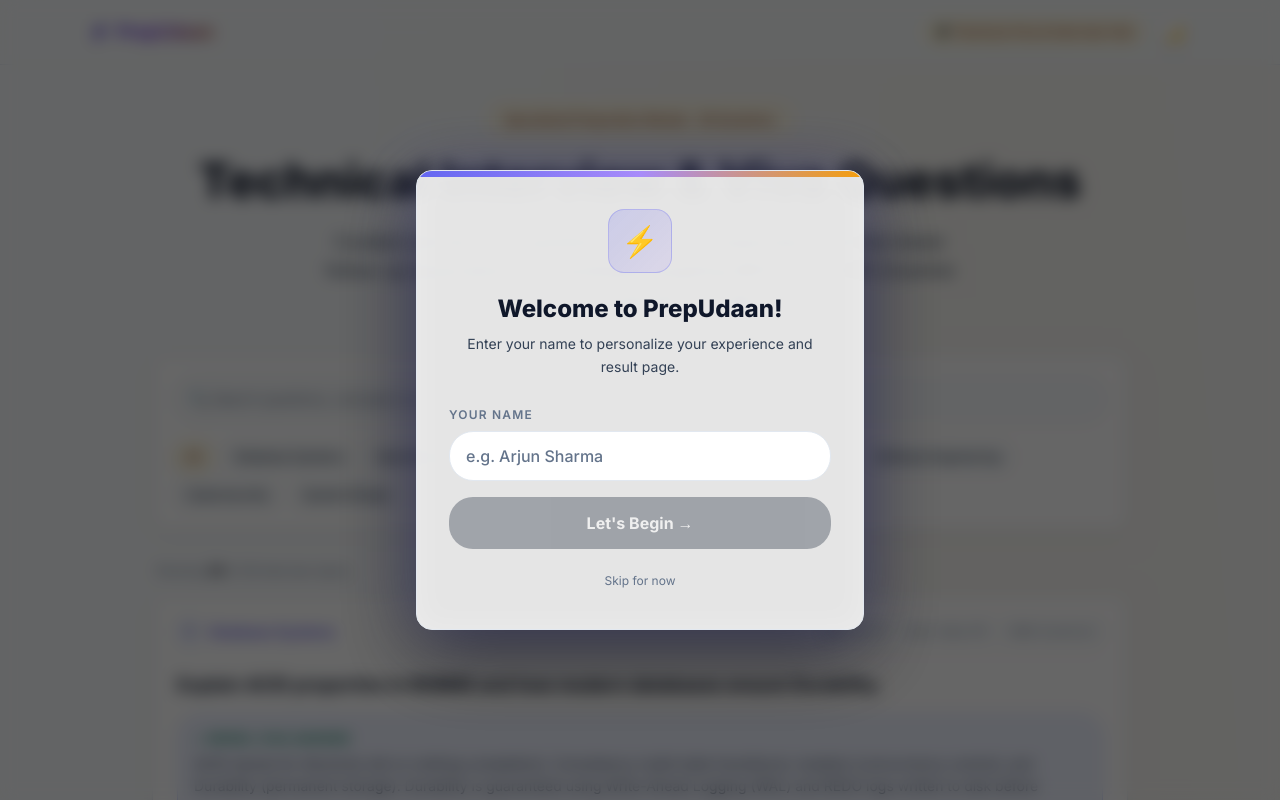
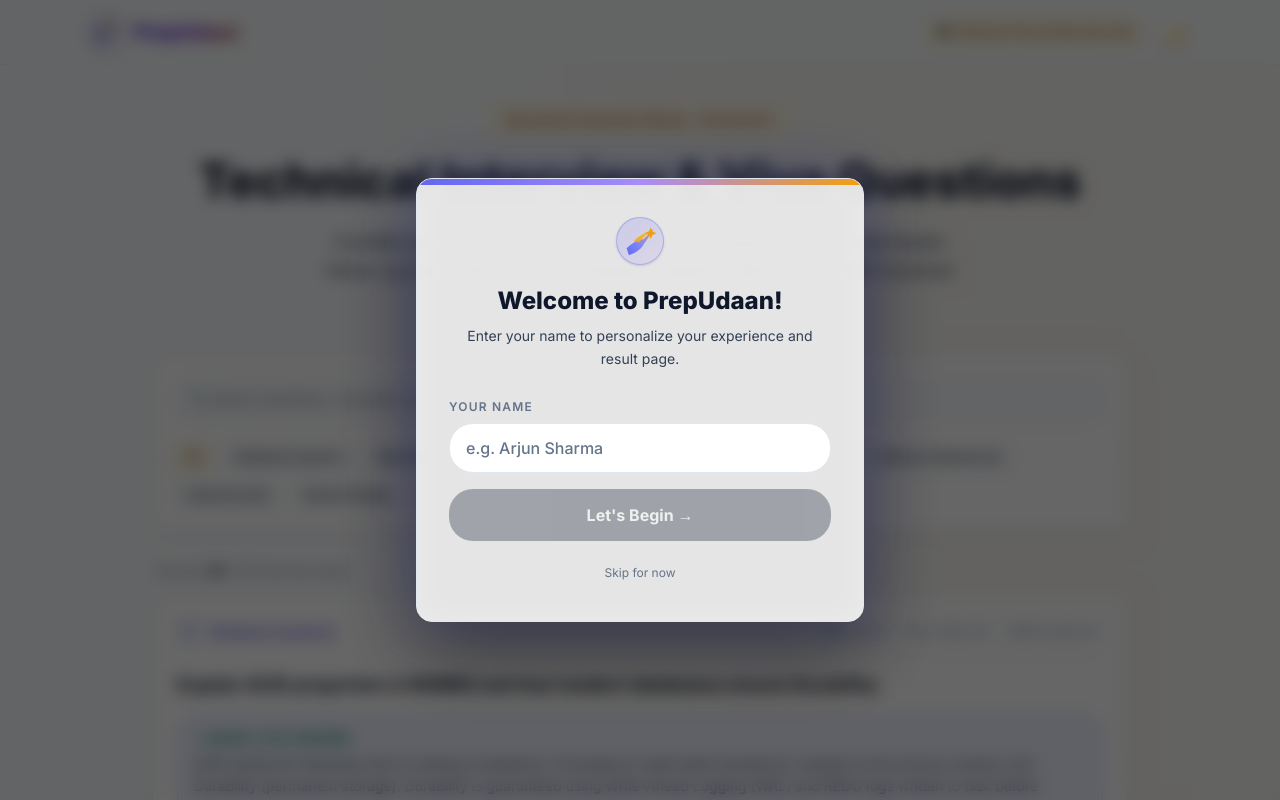
Before and after one commit to Akash-Raj-Official/PrepUdaan, a Next.js app: page /interview-prep in a window 1280 px wide. Shown: the top 800 px of the page. Built offline with nearby package versions, Linux system fonts and the light colour scheme.

Commit message:
feat: design custom soaring wing vector logo matching PrepUdaan brand and integrate across site

```diff
--- a/app/exams/[examId]/page.tsx
+++ b/app/exams/[examId]/page.tsx
@@ -3,6 +3,7 @@
 import { getExamConfig, getPapersForExam, getAllExamSummaries } from "@/lib/data-loader";
 import type { PaperSummary } from "@/lib/types";
 import ThemeToggle from "@/components/ThemeToggle";
+import Logo from "@/components/Logo";
 import type { Metadata } from "next";
 
 interface Props {
@@ -75,8 +76,8 @@
       <nav className="sticky top-0 z-50 border-b border-[var(--border)] bg-[var(--bg-primary)]/80 backdrop-blur-xl transition-colors duration-300">
         <div className="max-w-6xl mx-auto px-4 sm:px-6 flex items-center justify-between h-16 text-sm">
           <div className="flex items-center gap-3 min-w-0">
-            <Link href="/" className="flex items-center gap-1.5 font-bold gradient-text text-lg shrink-0">
-              <span>⚡</span>PrepUdaan
+            <Link href="/" className="shrink-0 group">
+              <Logo size="sm" />
             </Link>
             <span className="text-[var(--border)]">/</span>
             <span className="text-[var(--text-muted)] truncate hidden sm:inline">{exam.category}</span>
--- a/app/exams/[examId]/papers/[paperId]/page.tsx
+++ b/app/exams/[examId]/papers/[paperId]/page.tsx
@@ -3,6 +3,7 @@
 import { getExamConfig, getPaper, getAllExamSummaries, getPapersForExam } from "@/lib/data-loader";
 import type { Metadata } from "next";
 import ThemeToggle from "@/components/ThemeToggle";
+import Logo from "@/components/Logo";
 
 interface Props {
   params: Promise<{ examId: string; paperId: string }>;
@@ -78,8 +79,8 @@
       <nav className="sticky top-0 z-50 border-b border-[var(--border)] bg-[var(--bg-primary)]/80 backdrop-blur-xl transition-colors duration-300">
         <div className="max-w-5xl mx-auto px-4 sm:px-6 flex items-center justify-between h-16 text-sm">
           <div className="flex items-center gap-2 min-w-0">
-            <Link href="/" className="font-bold gradient-text text-lg flex items-center gap-1 shrink-0">
-              <span>⚡</span>PrepUdaan
+            <Link href="/" className="shrink-0 group">
+              <Logo size="sm" />
             </Link>
             <span className="text-[var(--border)]">/</span>
             <Link href={`/exams/${examId}`} className="text-[var(--text-muted)] hover:text-[var(--text-secondary)] transition-colors shrink-0">
--- a/app/interview-prep/page.tsx
+++ b/app/interview-prep/page.tsx
@@ -3,6 +3,7 @@
 import { useState, useMemo } from "react";
 import Link from "next/link";
 import ThemeToggle from "@/components/ThemeToggle";
+import Logo from "@/components/Logo";
 import { VIVA_QUESTIONS, VivaTopic } from "@/data/viva-questions";
 
 const CATEGORIES = [
@@ -42,8 +43,8 @@
       {/* Nav */}
       <nav className="sticky top-0 z-50 border-b border-[var(--border)] bg-[var(--bg-primary)]/80 backdrop-blur-xl transition-colors duration-300">
         <div className="max-w-6xl mx-auto px-4 sm:px-6 flex items-center justify-between h-16 text-sm">
-          <Link href="/" className="flex items-center gap-1.5 font-bold gradient-text text-lg">
-            <span>⚡</span>PrepUdaan
+          <Link href="/" className="group">
+            <Logo size="md" />
           </Link>
           <div className="flex items-center gap-3 text-xs">
             <span className="px-2.5 py-1 rounded-full badge-amber font-semibold hidden sm:inline-block">
--- a/app/page.tsx
+++ b/app/page.tsx
@@ -2,6 +2,7 @@
 import { getExamsByCategory, getExamStats } from "@/lib/data-loader";
 import type { ExamSummary } from "@/lib/types";
 import ThemeToggle from "@/components/ThemeToggle";
+import Logo from "@/components/Logo";
 
 // ─── Category metadata (icons, colors, order) ──────────────────────────────────
 const CATEGORY_META: Record<
@@ -111,11 +112,8 @@
       {/* ── Navigation ────────────────────────────────────────────────────────── */}
       <nav className="sticky top-0 z-50 border-b border-[var(--border)] bg-[var(--bg-primary)]/80 backdrop-blur-xl transition-colors duration-300">
         <div className="max-w-6xl mx-auto px-4 sm:px-6 flex items-center justify-between h-16">
-          <Link href="/" className="flex items-center gap-2 group">
-            <span className="text-2xl">⚡</span>
-            <span className="font-bold text-xl tracking-tight gradient-text">
-              PrepUdaan
-            </span>
+          <Link href="/" className="group">
+            <Logo size="md" />
           </Link>
           <div className="flex items-center gap-3 text-sm text-[var(--text-secondary)]">
             <Link
@@ -377,10 +375,9 @@
       {/* ── Footer ──────────────────────────────────────────────────────────────── */}
       <footer className="border-t border-[var(--border)] py-8 px-4 sm:px-6 mt-auto">
         <div className="max-w-6xl mx-auto flex flex-col sm:flex-row items-center justify-between gap-4">
-          <div className="flex items-center gap-2">
-            <span className="text-xl">⚡</span>
-            <span className="font-bold gradient-text">PrepUdaan</span>
-          </div>
+          <Link href="/">
+            <Logo size="sm" />
+          </Link>
           <p className="text-sm text-[var(--text-muted)] text-center">
             Take official-style papers. Understand performance. Master technical interview concepts.
           </p>
--- /dev/null
+++ b/components/Logo.tsx
@@ -0,0 +1,75 @@
+import React from "react";
+
+interface LogoProps {
+  size?: "sm" | "md" | "lg";
+  showText?: boolean;
+  className?: string;
+}
+
+export default function Logo({ size = "md", showText = true, className = "" }: LogoProps) {
+  const iconSizes = {
+    sm: "w-7 h-7",
+    md: "w-9 h-9",
+    lg: "w-12 h-12",
+  };
+
+  const textSizes = {
+    sm: "text-lg",
+    md: "text-xl",
+    lg: "text-3xl",
+  };
+
+  return (
+    <div className={`flex items-center gap-2.5 ${className}`}>
+      {/* Vector Logo Emblem */}
+      <div
+        className={`${iconSizes[size]} rounded-xl flex items-center justify-center shrink-0 shadow-sm transition-transform duration-300 group-hover:scale-105`}
+        style={{
+          background: "linear-gradient(135deg, rgba(99,102,241,0.2) 0%, rgba(167,139,250,0.15) 100%)",
+          border: "1.5px solid rgba(99,102,241,0.35)",
+        }}
+      >
+        <svg
+          viewBox="0 0 32 32"
+          fill="none"
+          xmlns="http://www.w3.org/2000/svg"
+          className="w-4/5 h-4/5"
+        >
+          <defs>
+            <linearGradient id="prepUdaanGrad" x1="2" y1="28" x2="30" y2="4" gradientUnits="userSpaceOnUse">
+              <stop offset="0%" stopColor="#6366f1" />
+              <stop offset="50%" stopColor="#818cf8" />
+              <stop offset="100%" stopColor="#f59e0b" />
+            </linearGradient>
+            <linearGradient id="accentGrad" x1="10" y1="22" x2="26" y2="6" gradientUnits="userSpaceOnUse">
+              <stop offset="0%" stopColor="#f59e0b" />
+              <stop offset="100%" stopColor="#fbbf24" />
+            </linearGradient>
+          </defs>
+          {/* Main Soaring Wing / Flight Path */}
+          <path
+            d="M4 22C8 18 13 15 19 14L28 5C24 11 20 17 18 20C16 23 12 26 6 28L4 22Z"
+            fill="url(#prepUdaanGrad)"
+          />
+          {/* Secondary Upper Wing Feather */}
+          <path
+            d="M10 16C14 12 18 9 24 7L28 5C22 9 17 14 15 17L10 16Z"
+            fill="url(#accentGrad)"
+            opacity="0.9"
+          />
+          {/* Spark Star of Academic Excellence */}
+          <path
+            d="M25 4L26.5 7.5L30 9L26.5 10.5L25 14L23.5 10.5L20 9L23.5 7.5L25 4Z"
+            fill="#f59e0b"
+          />
+        </svg>
+      </div>
+
+      {showText && (
+        <span className={`font-extrabold tracking-tight gradient-text ${textSizes[size]}`}>
+          PrepUdaan
+        </span>
+      )}
+    </div>
+  );
+}
--- a/components/NameEntryModal.tsx
+++ b/components/NameEntryModal.tsx
@@ -1,6 +1,7 @@
 "use client";
 
 import { useState, useEffect } from "react";
+import Logo from "@/components/Logo";
 
 const PRIMARY_STORAGE_KEY = "prepudaan_user_name";
 const LEGACY_STORAGE_KEY = "examforge_user_name";
@@ -54,15 +55,7 @@
         <div className="p-8">
           {/* Icon */}
           <div className="flex justify-center mb-5">
-            <div
-              className="w-16 h-16 rounded-2xl flex items-center justify-center text-3xl"
-              style={{
-                background: "linear-gradient(135deg, rgba(99,102,241,0.2) 0%, rgba(167,139,250,0.15) 100%)",
-                border: "1px solid rgba(99,102,241,0.3)",
-              }}
-            >
-              ⚡
-            </div>
+            <Logo size="lg" showText={false} />
           </div>
 
           {!submitted ? (
--- a/components/exam/ExamInterface.tsx
+++ b/components/exam/ExamInterface.tsx
@@ -3,6 +3,7 @@
 import { useState, useEffect, useCallback, useRef } from "react";
 import { useRouter } from "next/navigation";
 import ThemeToggle from "@/components/ThemeToggle";
+import Logo from "@/components/Logo";
 import type {
   Paper,
   ExamConfig,
@@ -289,7 +290,9 @@
       <header className="flex items-center justify-between px-3 sm:px-5 h-13 min-h-[52px] border-b border-[var(--border)] bg-[var(--bg-secondary)] shrink-0 gap-2">
         {/* Left: Logo + exam name */}
         <div className="flex items-center gap-2 min-w-0 flex-1">
-          <span className="font-bold gradient-text text-sm hidden sm:inline whitespace-nowrap">⚡ PrepUdaan</span>
+          <div className="hidden sm:block">
+            <Logo size="sm" />
+          </div>
           <span className="text-[var(--border)] hidden sm:inline">|</span>
           <span className="text-[var(--text-secondary)] text-xs font-medium truncate">
             {exam.shortName}
--- a/components/exam/ResultClient.tsx
+++ b/components/exam/ResultClient.tsx
@@ -4,6 +4,7 @@
 import Link from "next/link";
 import { useParams } from "next/navigation";
 import ThemeToggle from "@/components/ThemeToggle";
+import Logo from "@/components/Logo";
 import { calculateScore } from "@/lib/scoring";
 import { analyseSessionBehaviour, generateInsights } from "@/lib/analytics";
 import {
@@ -186,8 +187,8 @@
       <nav className="sticky top-0 z-50 border-b border-[var(--border)] bg-[var(--bg-primary)]/80 backdrop-blur-xl transition-colors duration-300">
         <div className="max-w-6xl mx-auto px-4 sm:px-6 flex items-center justify-between h-16 text-sm">
           <div className="flex items-center gap-2 min-w-0">
-            <Link href="/" className="font-bold gradient-text text-lg flex items-center gap-1 shrink-0">
-              <span>⚡</span>PrepUdaan
+            <Link href="/" className="shrink-0 group">
+              <Logo size="sm" />
             </Link>
             <span className="text-[var(--border)]">/</span>
             <Link
```
Also changed, not shown: public/icon.svg (added).
